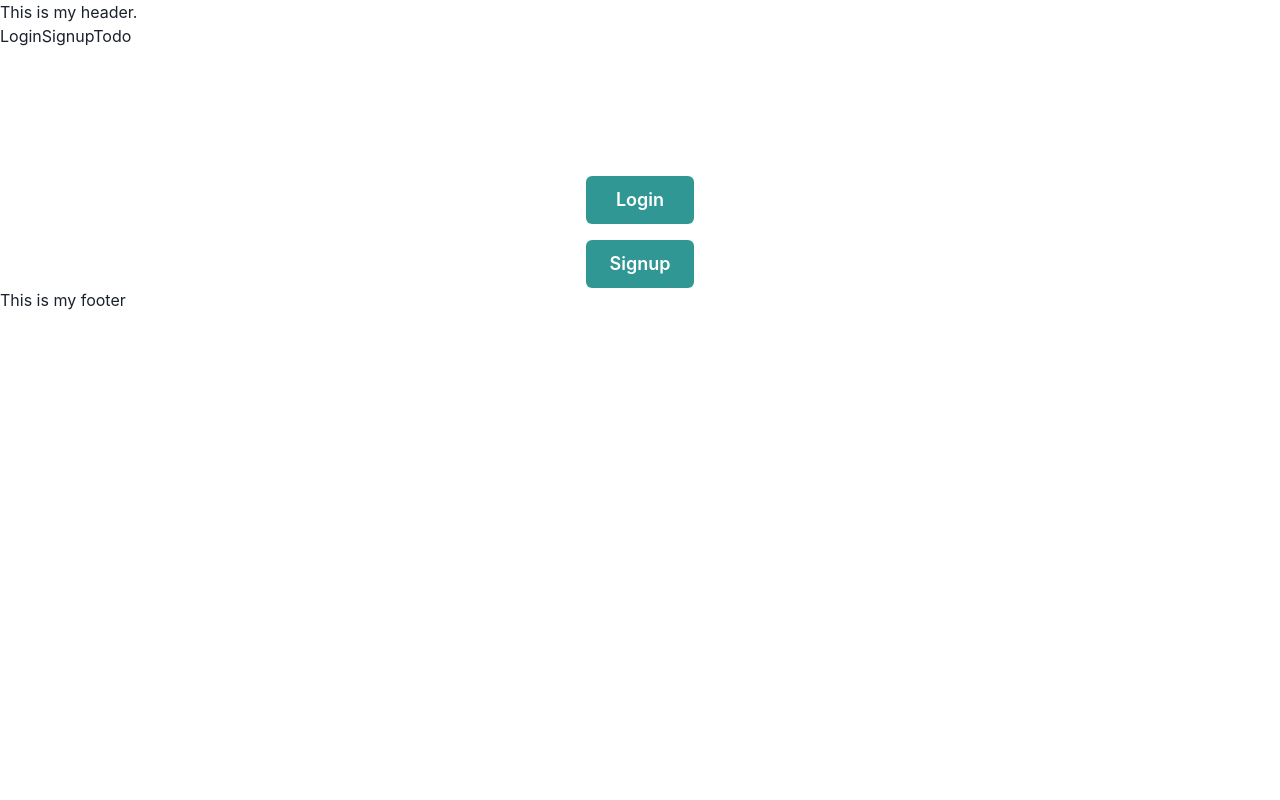
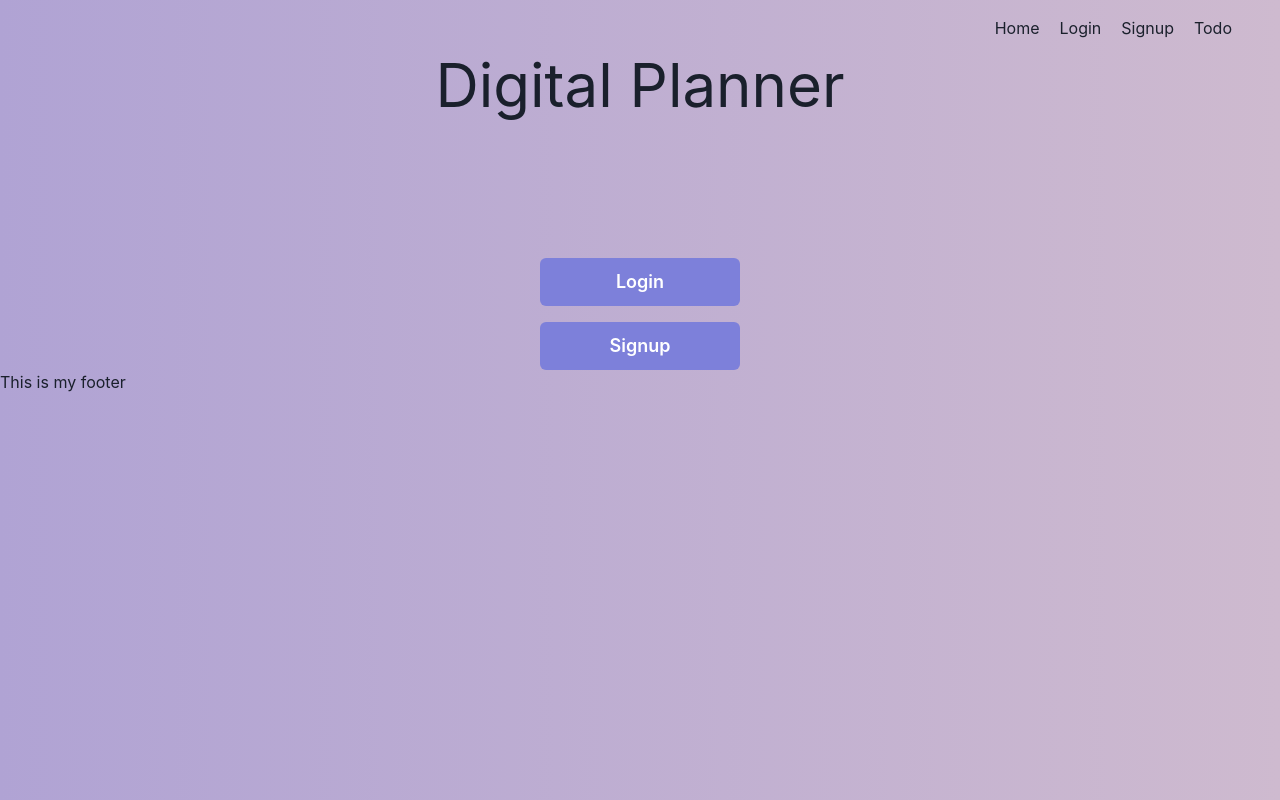
Before and after one commit to AipuAmeh/digital-planner, a React (Create React App) app in the folder client/: page / in a window 1280 px wide. Built offline with nearby package versions, Linux system fonts and the light colour scheme.

Commit message:
added color gradient

```diff
--- a/client/src/App.tsx
+++ b/client/src/App.tsx
@@ -1,30 +1,19 @@
 
-import { Flex } from "@chakra-ui/react";
 import "./App.css";
 import { Outlet } from 'react-router-dom';
-import { Link } from 'react-router-dom'
 import Footer from "./components/Footer";
 import Header from "./components/Header";
+import { Box } from "@chakra-ui/react";
 
 function App() {
   return (
-    <>
-    <Flex>
-    <header id='header'>
+    <Box bgGradient='linear(to-l, #CEBACF, #B0A3D4)' h='100vh'>
       <Header />
-    <Link to='/login'>Login</Link>
-    <Link to='/signup'>Signup</Link>
-    <Link to='/todo'>Todo</Link>
-    </header>
-    </Flex>
-
-    <main>
+    <main max-height='100vh'>
       <Outlet />
     </main>
-    <footer>
       <Footer />
-    </footer>
-    </>
+    </Box>
   )
 }
 
--- a/client/src/components/Footer.tsx
+++ b/client/src/components/Footer.tsx
@@ -1,6 +1,6 @@
 const Footer = () => {
     return (
-        <div>This is my footer</div>
+        <footer>This is my footer</footer>
     )
 };
 
--- a/client/src/components/Header.tsx
+++ b/client/src/components/Header.tsx
@@ -1,6 +1,23 @@
+import { Box, Flex, Text } from "@chakra-ui/react";
+import { Link } from 'react-router-dom'
+
 const Header = () => {
     return (
-        <div>This is my header.</div>
+        <Box>
+            <Flex direction='row' gap='5' justify="flex-end" mr='3em' pt='1em'>
+                <h2><Link to='/'>Home</Link></h2>
+                <h2><Link to='/login'>Login</Link></h2>
+                <h2><Link to='/signup'>Signup</Link></h2>
+                <h2><Link to='/todo'>Todo</Link></h2>
+
+
+            </Flex>
+            <Flex justify='center'>
+                <Text fontSize='6xl' fontStyle='san-serif'>Digital Planner</Text>
+            </Flex>
+
+
+        </Box>
     )
 };
 
--- a/client/src/index.css
+++ b/client/src/index.css
@@ -5,9 +5,15 @@ body {
     sans-serif;
   -webkit-font-smoothing: antialiased;
   -moz-osx-font-smoothing: grayscale;
+  /* max-height: 100vh; */
+  height: 100%;
 }
 
 code {
   font-family: source-code-pro, Menlo, Monaco, Consolas, 'Courier New',
     monospace;
 }
+
+#root {
+  height: 100vh;
+}
--- a/client/src/pages/Home.tsx
+++ b/client/src/pages/Home.tsx
@@ -8,10 +8,18 @@ const Home = () => {
 
 
        <Box display="flex" flexDirection="column" gap="1em" justifyContent='center' id="call-buttons" mt='8em'>
-          <Button colorScheme='teal' size='lg' >
+          <Button
+          backgroundColor='#7D80DA'
+          color='white'
+          size='lg'
+          width='200px' >
    <Link to='/login'>Login</Link>
   </Button>
-  <Button colorScheme='teal' size='lg'>
+  <Button
+  backgroundColor='#7D80DA'
+  color='white'
+  size='lg'
+  width='200px'>
    <Link to='/signup'>Signup</Link>
   </Button>
        </Box>
--- a/client/src/pages/Login.tsx
+++ b/client/src/pages/Login.tsx
@@ -94,7 +94,11 @@ const Login = () => {
                         onChange={handleChange}
                     />
                     <Center>
-                        <Button m={8} colorScheme='teal' size='lg'
+                        <Button m={8}
+                         size='lg'
+                        color='white'
+                        width='200px'
+                        backgroundColor='#7D80DA'
                             type='submit'
                             onClick={handleClick}
                         >
--- a/client/src/pages/Signup.tsx
+++ b/client/src/pages/Signup.tsx
@@ -107,8 +107,12 @@ const Signup = () => {
                         value={formState.password}
                         onChange={handleChange}/>
                         <Center>
-                        <Button m={8} colorScheme='teal' size='lg'
+                        <Button m={8}
+                        size='lg'
                         type='submit'
+                        color='white'
+                        width='200px'
+                        backgroundColor='#7D80DA'
                         onClick={handleClick}
                         >
                         Button
--- a/client/src/pages/Todo.tsx
+++ b/client/src/pages/Todo.tsx
@@ -97,7 +97,7 @@ const Todo = () => {
                 maxW="md"
                 mt="20px"
                 className="save-todo"
-                colorScheme="teal"
+                backgroundColor='#7D80DA'
                 size="lg"
                 type="submit"
               >
@@ -114,7 +114,7 @@ const Todo = () => {
             {
               data.map((todos: todosObject) => {
                 return (
-                  <Card backgroundColor="teal" key={todos?.id} size={"sm"} color='white' >
+                  <Card backgroundColor='#7D80DA' key={todos?.id} size={"sm"} color='white' >
                     <CardHeader
                       fontSize='lg'>Todo: {todos?.todo}</CardHeader>
                     <CardBody
@@ -125,7 +125,10 @@ const Todo = () => {
                         maxW={'50%'}
                         size={'sm'}
                         onClick={() => deleteHandler(todos?.id)}
-                        colorScheme='blue'>Delete</Button>
+                        color='white'
+                        width='200px'
+                        backgroundColor='#7D80DA' >
+                          Delete</Button>
                     </Center>
 
                   </Card>
```
